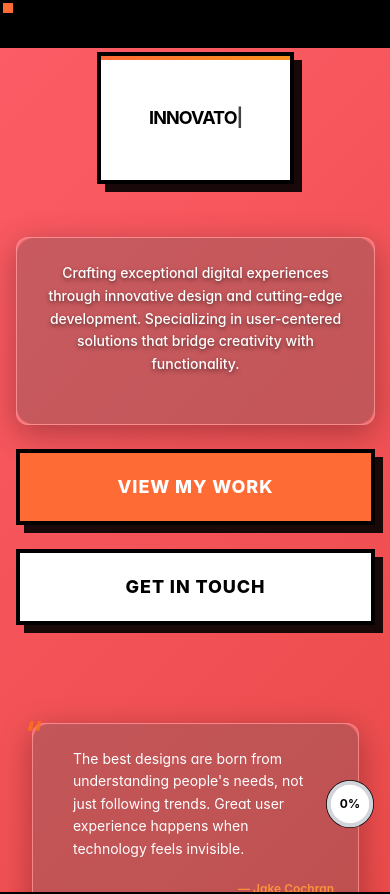
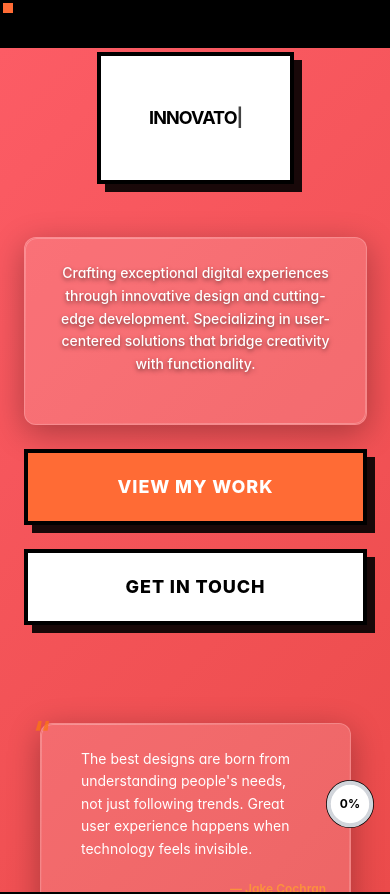
Before and after one commit to jecochran-0/JakeCPortfolio, a Next.js app: page / in a window 390 px wide. Shown: the top 894 px of the page. Built offline with nearby package versions, Linux system fonts and the light colour scheme.

Commit message:
fix(mobile): remove transform override on [data-framer-motion] causing flicker/jank; keep visuals identical and enable GPU compositing for page transitions

```diff
--- a/app/globals.css
+++ b/app/globals.css
@@ -794,47 +794,74 @@ a:hover {
 /* Mobile Optimizations */
 @media (max-width: 768px) {
   h1 {
+    font-size: var(--font-size-4xl);
+    line-height: 1.1;
+  }
+
+  h2 {
+    font-size: var(--font-size-3xl);
+    line-height: 1.2;
+  }
+
+  h3 {
+    font-size: var(--font-size-2xl);
+    line-height: 1.3;
+  }
+
+  .text-display {
     font-size: var(--font-size-5xl);
-  }
-
-  h2 {
+    line-height: 0.9;
+  }
+
+  .text-headline {
     font-size: var(--font-size-4xl);
-  }
-
-  h3 {
-    font-size: var(--font-size-3xl);
-  }
-
-  .text-display {
-    font-size: var(--font-size-6xl);
-  }
-
-  .text-headline {
-    font-size: var(--font-size-5xl);
-  }
-
+    line-height: 1.1;
+  }
+
+  /* Button Optimizations */
   .btn-brutal {
     padding: var(--space-sm) var(--space-lg);
     font-size: var(--font-size-base);
-  }
-
+    min-height: 48px;
+    min-width: 48px;
+    font-weight: 600;
+  }
+
+  /* Card Optimizations */
   .card-brutal {
     padding: var(--space-lg);
+    margin-bottom: var(--space-md);
   }
 
   .glass-card {
     padding: var(--space-lg);
-  }
-
-  /* Hide floating elements on very small screens */
-  .floating-elements {
-    display: none;
-  }
-
-  /* Adjust container padding */
-  .container {
-    padding-left: var(--space-sm);
-    padding-right: var(--space-sm);
+    backdrop-filter: blur(16px);
+    -webkit-backdrop-filter: blur(16px);
+  }
+
+  /* Performance: keep hovers static on mobile */
+  .glass:hover,
+  .glass-card:hover {
+    transform: none;
+  }
+
+  .page-enter,
+  .page-enter-active,
+  .page-exit,
+  .page-exit-active {
+    transition: none;
+  }
+
+  /* Removed: DO NOT override Framer Motion transforms on mobile to avoid jank */
+  /* [data-framer-motion] { transform: none !important; } */
+
+  .animate-fadeInUp,
+  .animate-fadeInScale,
+  .animate-slideInLeft,
+  .animate-slideInRight {
+    animation: none;
+    opacity: 1;
+    transform: none;
   }
 }
 
@@ -1838,7 +1865,7 @@ a:hover {
   transform: none !important;
 }
 
-/* Enhanced Mobile Optimizations - Zero Flicker */
+/* Enhanced Mobile Optimizations */
 @media (max-width: 768px) {
   /* Typography Scaling */
   h1 {
@@ -1873,40 +1900,21 @@ a:hover {
     min-height: 48px;
     min-width: 48px;
     font-weight: 600;
-    transition: transform 0.15s ease, box-shadow 0.15s ease;
-  }
-
-  .btn-brutal:hover {
-    transform: translateZ(0) translate(-2px, -2px);
-    box-shadow: 6px 6px 0px var(--color-black);
   }
 
   /* Card Optimizations */
   .card-brutal {
     padding: var(--space-lg);
     margin-bottom: var(--space-md);
-    transition: transform 0.15s ease, box-shadow 0.15s ease;
-  }
-
-  .card-brutal:hover {
-    transform: translateZ(0) translate(-2px, -2px);
-    box-shadow: 10px 10px 0px var(--color-black);
   }
 
   .glass-card {
     padding: var(--space-lg);
-    backdrop-filter: blur(12px);
-    -webkit-backdrop-filter: blur(12px);
-    transition: transform 0.15s ease, backdrop-filter 0.15s ease;
-  }
-
-  .glass-card:hover {
-    transform: translateZ(0) translateY(-1px);
     backdrop-filter: blur(16px);
     -webkit-backdrop-filter: blur(16px);
   }
 
-  /* Performance Optimizations - Hide heavy animations */
+  /* Performance Optimizations */
   .float,
   .animate-float,
   .particle,
@@ -1916,20 +1924,6 @@ a:hover {
     display: none !important;
   }
 
-  /* Simplify complex patterns */
-  .brutalist-pattern-overlay {
-    opacity: 0.01 !important;
-  }
-
-  .brutalist-pattern-overlay > div {
-    display: none !important;
-  }
-
-  /* Show only minimal pattern elements on mobile */
-  .brutalist-pattern-overlay > div:nth-child(-n + 1) {
-    display: block !important;
-  }
-
   /* Touch Optimizations */
   * {
     -webkit-tap-highlight-color: transparent;
@@ -1938,6 +1932,55 @@ a:hover {
     user-select: none;
   }
 
+  /* Reduce Motion */
+  .card-hover:hover,
+  .glass:hover,
+  .glass-card:hover {
+    transform: none !important;
+  }
+
+  .text-reveal span {
+    animation: none;
+    transform: translateY(0);
+  }
+
+  /* Animation Optimizations */
+  .animated-gradient,
+  .particle-bg::before,
+  .page-enter,
+  .page-enter-active,
+  .page-exit,
+  .page-exit-active {
+    animation: none !important;
+    transition: none !important;
+  }
+
+  /* Removed: DO NOT override Framer Motion transforms on mobile to avoid jank */
+  /* [data-framer-motion] { transform: none !important; } */
+
+  .animate-fadeInUp,
+  .animate-fadeInScale,
+  .animate-slideInLeft,
+  .animate-slideInRight {
+    animation: none;
+    opacity: 1;
+    transform: none;
+  }
+
+  /* Brutalist Pattern Optimizations */
+  .brutalist-pattern-overlay {
+    opacity: 0.02 !important;
+  }
+
+  .brutalist-pattern-overlay > div {
+    display: none !important;
+  }
+
+  /* Show only minimal pattern elements on mobile */
+  .brutalist-pattern-overlay > div:nth-child(-n + 2) {
+    display: block !important;
+  }
+
   /* Container Spacing */
   .container {
     padding-left: var(--space-sm);
@@ -1967,66 +2010,6 @@ a:hover {
   /* Scroll Indicators */
   .scroll-indicator {
     display: none !important;
-  }
-
-  /* Optimize navbar for mobile */
-  .nav-item-hover::before {
-    display: none;
-  }
-
-  /* Simplify page transitions for mobile */
-  .page-transition-overlay {
-    backdrop-filter: blur(8px);
-    -webkit-backdrop-filter: blur(8px);
-  }
-
-  /* Mobile-specific page transition optimizations */
-  .page-transition-overlay {
-    background: rgba(255, 255, 255, 0.98) !important;
-    backdrop-filter: none !important;
-    -webkit-backdrop-filter: none !important;
-  }
-
-  /* Remove CSS overrides for Framer Motion to avoid conflicts */
-  /* Allow Framer to fully control transitions on mobile */
-}
-
-/* Ultra Mobile Optimizations for very small screens */
-@media (max-width: 480px) {
-  .text-display {
-    font-size: var(--font-size-4xl);
-    line-height: 0.9;
-  }
-
-  .text-headline {
-    font-size: var(--font-size-3xl);
-  }
-
-  .text-title {
-    font-size: var(--font-size-2xl);
-  }
-
-  .text-subtitle {
-    font-size: var(--font-size-base);
-  }
-
-  .btn-brutal {
-    padding: var(--space-xs) var(--space-md);
-    font-size: var(--font-size-sm);
-  }
-
-  .card-brutal {
-    padding: var(--space-md);
-  }
-
-  .glass-card {
-    padding: var(--space-md);
-  }
-
-  /* Ensure container doesn't overflow */
-  .container {
-    padding-left: var(--space-xs);
-    padding-right: var(--space-xs);
   }
 }
 
@@ -2038,6 +2021,8 @@ a:hover {
   margin: 0;
   padding: 0;
   cursor: none !important;
+  backface-visibility: hidden; /* Prevent flickering */
+  -webkit-backface-visibility: hidden;
 }
 
 /* Optimize common interactive elements for GPU acceleration */
@@ -2047,16 +2032,14 @@ a:hover {
 .nav-item-hover,
 [data-framer-motion] {
   will-change: transform, opacity;
+  transform: translateZ(0); /* Force hardware acceleration */
+  -webkit-transform: translateZ(0);
+}
+
+/* Optimize Framer Motion elements */
+[data-framer-motion] > * {
   transform: translateZ(0);
-  -webkit-transform: translateZ(0);
-  backface-visibility: hidden;
-  -webkit-backface-visibility: hidden;
-}
-
-/* Avoid forcing transforms on children to reduce layer count */
-[data-framer-motion] > * {
-  backface-visibility: hidden;
-  -webkit-backface-visibility: hidden;
+  will-change: transform, opacity;
 }
 
 /* Performance-optimized transitions */
@@ -2075,21 +2058,16 @@ a:hover {
   transition: transform 0.2s cubic-bezier(0.25, 0.46, 0.45, 0.94),
     box-shadow 0.2s cubic-bezier(0.25, 0.46, 0.45, 0.94);
   transform: translateZ(0);
-  -webkit-transform: translateZ(0);
   will-change: transform, box-shadow;
-  backface-visibility: hidden;
-  -webkit-backface-visibility: hidden;
 }
 
 .btn-brutal:hover {
   transform: translateZ(0) translate(-4px, -4px);
-  -webkit-transform: translateZ(0) translate(-4px, -4px);
   box-shadow: 8px 8px 0px var(--color-black);
 }
 
 .btn-brutal:active {
   transform: translateZ(0) translate(-2px, -2px);
-  -webkit-transform: translateZ(0) translate(-2px, -2px);
   box-shadow: 4px 4px 0px var(--color-black);
 }
 
@@ -2102,15 +2080,11 @@ a:hover {
   transition: transform 0.2s cubic-bezier(0.25, 0.46, 0.45, 0.94),
     backdrop-filter 0.2s ease;
   transform: translateZ(0);
-  -webkit-transform: translateZ(0);
   will-change: transform, backdrop-filter;
-  backface-visibility: hidden;
-  -webkit-backface-visibility: hidden;
 }
 
 .glass:hover {
   transform: translateZ(0) translateY(-2px);
-  -webkit-transform: translateZ(0) translateY(-2px);
   backdrop-filter: blur(16px);
   -webkit-backdrop-filter: blur(16px);
 }
@@ -2125,15 +2099,29 @@ a:hover {
   transition: transform 0.2s cubic-bezier(0.25, 0.46, 0.45, 0.94),
     backdrop-filter 0.2s ease;
   transform: translateZ(0);
-  -webkit-transform: translateZ(0);
   will-change: transform, backdrop-filter;
-  backface-visibility: hidden;
-  -webkit-backface-visibility: hidden;
+}
+
+.glass-card::before {
+  content: "";
+  position: absolute;
+  inset: 0;
+  border-radius: inherit;
+  padding: 1px;
+  background: linear-gradient(
+    45deg,
+    transparent,
+    rgba(255, 255, 255, 0.3),
+    transparent
+  );
+  mask: linear-gradient(#fff 0 0) content-box, linear-gradient(#fff 0 0);
+  mask-composite: xor;
+  -webkit-mask: linear-gradient(#fff 0 0) content-box, linear-gradient(#fff 0 0);
+  -webkit-mask-composite: xor;
 }
 
 .glass-card:hover {
   transform: translateZ(0) translateY(-2px);
-  -webkit-transform: translateZ(0) translateY(-2px);
   backdrop-filter: blur(20px);
   -webkit-backdrop-filter: blur(20px);
 }
@@ -2148,15 +2136,24 @@ a:hover {
   transition: transform 0.2s cubic-bezier(0.25, 0.46, 0.45, 0.94),
     box-shadow 0.2s cubic-bezier(0.25, 0.46, 0.45, 0.94);
   transform: translateZ(0);
-  -webkit-transform: translateZ(0);
   will-change: transform, box-shadow;
-  backface-visibility: hidden;
-  -webkit-backface-visibility: hidden;
+}
+
+.card-brutal::before {
+  content: "";
+  position: absolute;
+  top: -4px;
+  left: -4px;
+  right: -4px;
+  bottom: -4px;
+  background: var(--color-black);
+  z-index: -1;
+  transition: transform 0.2s cubic-bezier(0.25, 0.46, 0.45, 0.94);
+  transform: translateZ(0);
 }
 
 .card-brutal:hover {
   transform: translateZ(0) translate(-4px, -4px);
-  -webkit-transform: translateZ(0) translate(-4px, -4px);
   box-shadow: 12px 12px 0px var(--color-black);
 }
 
@@ -2174,10 +2171,6 @@ a:hover {
 .animate-float {
   animation: float 4s ease-in-out infinite;
   will-change: transform;
-  transform: translateZ(0);
-  -webkit-transform: translateZ(0);
-  backface-visibility: hidden;
-  -webkit-backface-visibility: hidden;
 }
 
 @keyframes pulseGlow {
@@ -2195,10 +2188,6 @@ a:hover {
 .animate-pulse-glow {
   animation: pulseGlow 2s ease-in-out infinite;
   will-change: transform, opacity;
-  transform: translateZ(0);
-  -webkit-transform: translateZ(0);
-  backface-visibility: hidden;
-  -webkit-backface-visibility: hidden;
 }
 
 @keyframes shimmer {
@@ -2214,10 +2203,6 @@ a:hover {
   position: relative;
   overflow: hidden;
   will-change: transform;
-  transform: translateZ(0);
-  -webkit-transform: translateZ(0);
-  backface-visibility: hidden;
-  -webkit-backface-visibility: hidden;
 }
 
 .animate-shimmer::before {
@@ -2235,61 +2220,4 @@ a:hover {
   );
   animation: shimmer 2s infinite;
   will-change: transform;
-  transform: translateZ(0);
-  -webkit-transform: translateZ(0);
-  backface-visibility: hidden;
-  -webkit-backface-visibility: hidden;
-}
-
-/* Framer Motion Performance Optimizations */
-[data-framer-motion] {
-  backface-visibility: hidden !important;
-  -webkit-backface-visibility: hidden !important;
-  perspective: 1000px;
-  -webkit-perspective: 1000px;
-  will-change: transform, opacity;
-  transform: translateZ(0) !important;
-  -webkit-transform: translateZ(0) !important;
-}
-
-[data-framer-motion] > * {
-  backface-visibility: hidden !important;
-  -webkit-backface-visibility: hidden !important;
-}
-
-/* Motion Components Performance */
-.motion-div,
-.motion-span,
-.motion-button,
-.motion-img {
-  backface-visibility: hidden !important;
-  -webkit-backface-visibility: hidden !important;
-  transform: translateZ(0) !important;
-  -webkit-transform: translateZ(0) !important;
-  will-change: transform, opacity;
-}
-
-/* Reduce Motion Preferences */
-@media (prefers-reduced-motion: reduce) {
-  *,
-  *::before,
-  *::after {
-    animation-duration: 0.01ms !important;
-    animation-iteration-count: 1 !important;
-    transition-duration: 0.01ms !important;
-  }
-
-  .float,
-  .animate-float,
-  .animate-pulse-glow,
-  .animate-shimmer,
-  .particle,
-  .particle-bg::before {
-    animation: none !important;
-  }
-
-  [data-framer-motion] {
-    animation: none !important;
-    transition: opacity 0.1s ease !important;
-  }
-}
+}
```
